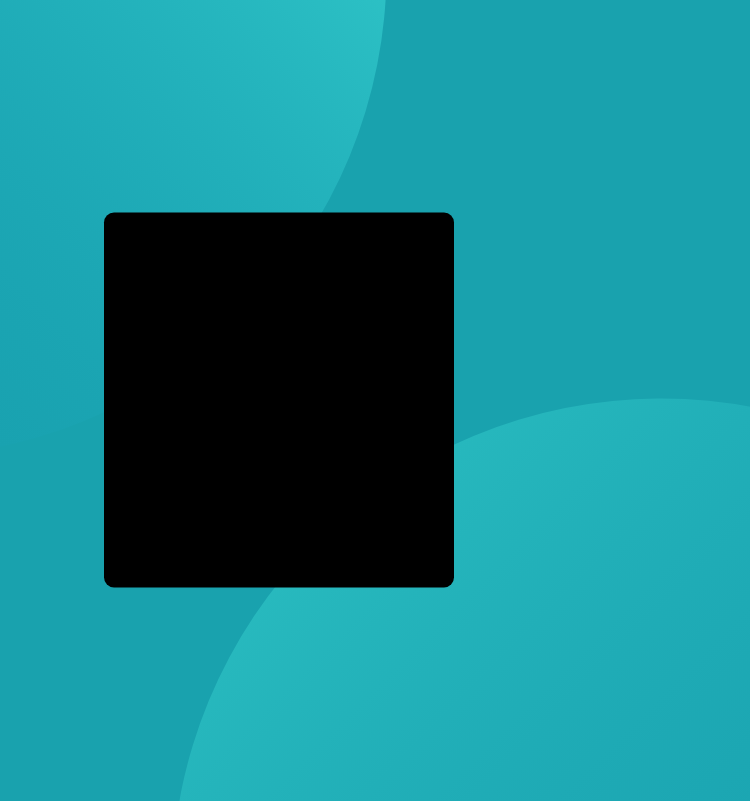
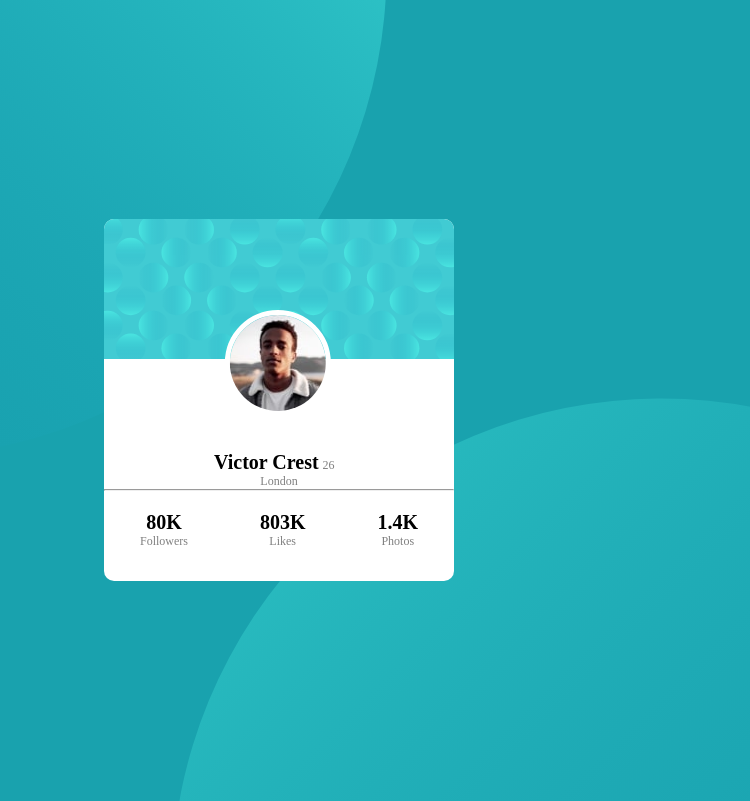
Before and after one commit to Tdev32/FM_Card, a plain HTML site: page profile-card-component-main/index.html in a window 1280 px wide. Shown: the top 801 px of the page, without its empty margins (361-1111 px from the left). Drawn offline with Linux system fonts and the light colour scheme.

Commit message:
Almost completed.

```diff
--- a/profile-card-component-main/css/style.css
+++ b/profile-card-component-main/css/style.css
@@ -1,5 +1,10 @@
 html {
   box-sizing: border-box;
+}
+
+* {
+  margin: 0;
+  padding: 0;
 }
 
 body {
@@ -11,18 +16,24 @@ body {
 }
 
 .card {
-  background-color: black;
+  background-color: white;
   position: absolute;
   top: 50%;
   left: 50%;
   transform: translate(-50%, -50%);
   border-radius: 10px;
-  height: 375px;
+  overflow: hidden;
+  box-shadow: 0 2px 6px rgba(black, .15);
+  height: 362px;
   width: 350px;
-  z-index: 9999;
+  z-index: 1;
 }
 
-.topCircle {
+.card-bg {
+  overflow: hidden;
+}
+
+#top-circle {
   position: absolute;
   top: -65%;
   left: -18%;
@@ -33,3 +44,41 @@ body {
   bottom: -72%;
   right: -18%;
 }
+
+#face {
+  border-radius: 50%;
+  border: 5px solid white;
+  transform: translate(114%, -50%);
+}
+
+.ctop {
+  z-index: 99;
+}
+
+.cfooter {
+  display: flex;
+  margin-top: 20px;
+  justify-content: space-around;
+}
+
+.metric-group {
+  text-align: center;
+}
+
+.quantity, .name {
+  font-size: 20px;
+  font-weight: bold;
+}
+
+.age, .place, .type {
+  font-size: 12px;
+  color: grey;
+}
+
+.name {
+  transform: translateY(10%);
+}
+
+.place {
+  text-align: center;
+}
--- a/profile-card-component-main/index.html
+++ b/profile-card-component-main/index.html
@@ -12,13 +12,46 @@
 </head>
 <body>
 
-  <svg class="topCircle" width="978" height="978" xmlns="http://www.w3.org/2000/svg"><defs><linearGradient x1="50%" y1=".779%" x2="50%" y2="100%" id="a"><stop stop-color="#0989B4" stop-opacity="0" offset="0%"/><stop stop-color="#53FFEE" offset="99.94%"/></linearGradient></defs><ellipse fill="url(#a)" transform="rotate(-135 489 489)" cx="489" cy="489" rx="489" ry="488" fill-rule="evenodd" opacity=".5"/></svg>
+  <img src="images/bg-pattern-top.svg" id="top-circle" alt="Top Bubble" />
 
   <div class="card">
+    <img src="images/bg-pattern-card.svg" class="card-bg" alt="Background design"/>
+
+
+    <img id="face" src="images/image-victor.jpg" />
+
+    <span class="name">Victor Crest</span>
+    <span class="age">26</span>
+    <p class="place">London</p>
+
+    <hr />
+
+    <div class="cfooter">
+
+      <div class="metric-group">
+        <p class="quantity">80K</p>
+        <p class="type">Followers</p>
+      </div>
+
+      <div class="metric-group">
+        <p class="quantity">803K</p>
+        <p class="type">Likes</p>
+      </div>
+
+      <div class="metric-group">
+        <p class="quantity">1.4K</p>
+        <p class="type">Photos</p>
+      </div>
+
+    </div>
+
+
 
   </div>
 
-  <svg id="bottom-circle" width="978" height="978" xmlns="http://www.w3.org/2000/svg"><defs><linearGradient x1="50%" y1=".779%" x2="50%" y2="100%" id="a"><stop stop-color="#0989B4" stop-opacity="0" offset="0%"/><stop stop-color="#53FFEE" offset="99.94%"/></linearGradient></defs><ellipse fill="url(#a)" transform="scale(1 -1) rotate(45 1669.55 0)" cx="489" cy="489" rx="489" ry="488" fill-rule="evenodd" opacity=".25"/></svg>
+  <img src="images/bg-pattern-bottom.svg" id="bottom-circle" alt="Bottom Bubble"/>
+
+
 
 
   <!-- <div class="attribution">
```
